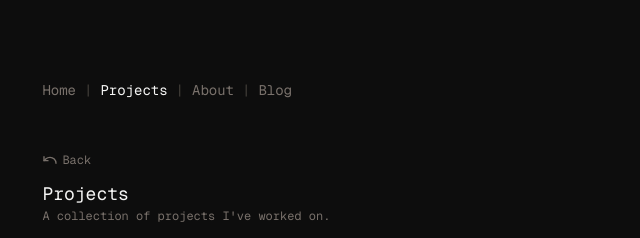
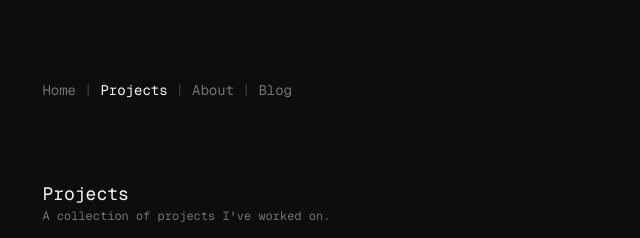
Before and after one commit to YashwantHabib/portfolio-yashwant, a Next.js app: page /Projects in a window 1280 px wide. Shown: the top 238 px of the page, without its empty margins (316-956 px from the left). Built offline with nearby package versions, Linux system fonts and the light colour scheme.

Commit message:
Refactor Back Button

```diff
--- a/src/app/About/page.tsx
+++ b/src/app/About/page.tsx
@@ -1,13 +1,11 @@
 import React from "react";
-import BackButton from "../_components/BackButton";
 import { aboutData } from "../_data/aboutData";
 import { Link as LinkIcon } from "lucide-react";
 import Link from "next/link";
 
 export default function About() {
   return (
-    <section className=" py-10">
-      <BackButton />
+    <section className=" py-20">
       <h2 className="text-lg mb-8 text-stone-100">About Me</h2>
 
       {/* Intro */}
--- a/src/app/Blog/page.tsx
+++ b/src/app/Blog/page.tsx
@@ -1,12 +1,10 @@
 import React from "react";
 import { blogs } from "../_data/blog";
 import Link from "next/link";
-import BackButton from "../_components/BackButton";
 
 export default function Blog() {
   return (
-    <div className="flex-1 py-10 relative">
-      <BackButton />
+    <div className="flex-1 py-20 relative">
       <p className="text-lg text-stone-100">Blogs</p>
       <p className="text-xs text-stone-500">
         Throughout this year, I have worked with various technologies. I&apos;m
--- a/src/app/Projects/page.tsx
+++ b/src/app/Projects/page.tsx
@@ -4,15 +4,13 @@ import React, { useState } from "react";
 import { projects } from "../_data/projects";
 import { AnimatePresence, motion } from "framer-motion";
 import Link from "next/link";
-import BackButton from "../_components/BackButton";
 
 export default function ProjectsPage() {
   type Project = (typeof projects)[number];
   const [selectedProject, setSelectedProject] = useState<Project | null>(null);
 
   return (
-    <div className="flex-1 py-10 relative">
-      <BackButton />
+    <div className="flex-1 py-20 relative">
       <p className="text-lg text-stone-100">Projects</p>
       <p className="text-xs text-stone-500">
         A collection of projects I&apos;ve worked on.
```
